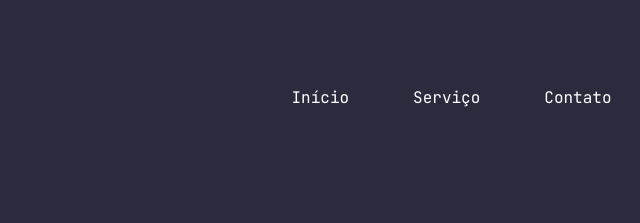
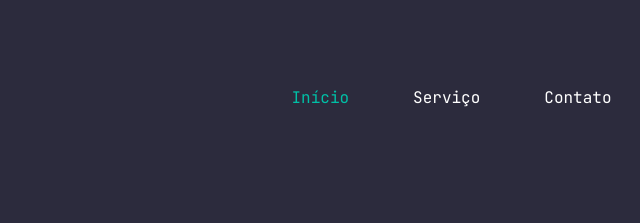
Before and after one commit to ElaineLeandro/nlw-copa, a plain HTML site: page index.html in a window 1280 px wide. In both pictures the pointer is over the link "Início". Shown: the top 223 px of the page, 570-1210 px from the left. Drawn offline with nearby package versions, Linux system fonts and the light colour scheme.

Commit message:
Nav aplicando hover

```diff
--- a/style.css
+++ b/style.css
@@ -65,6 +65,10 @@ a {
   color: #FFFFFF;
 }
 
+ul li a:hover{
+  color: #00BFA6;
+
+}
 h1, ul{
   font-family: 'JetBrains Mono', monospace;
 }
```
